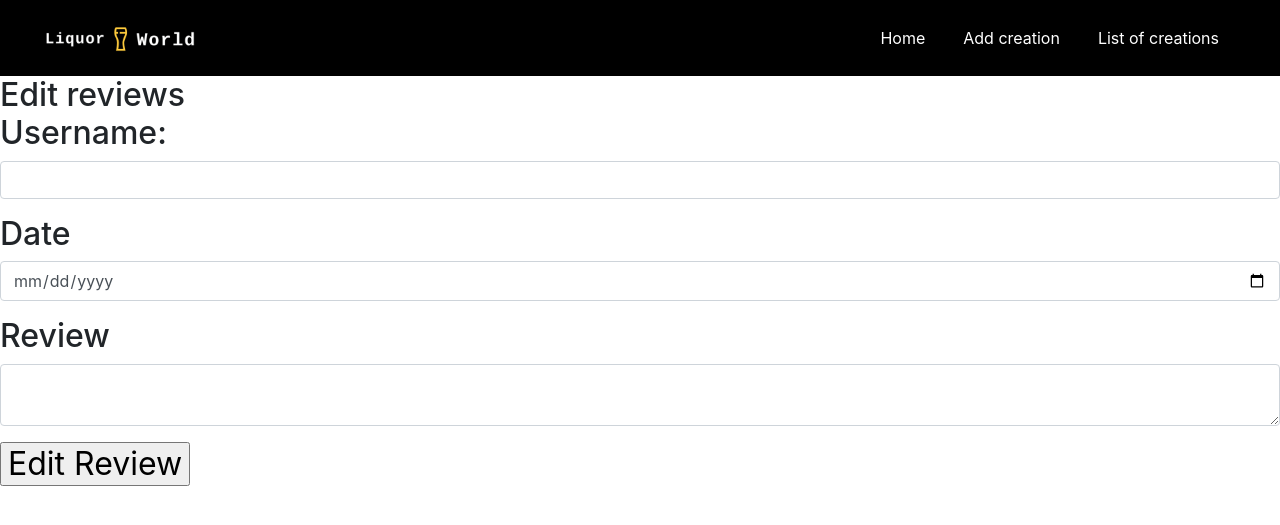
After one commit to blitzace90/project3, a Flask app: template templates/edit_reviews.template.html in a window 1280 px wide. The commit adds this page. Shown: the top 525 px of the page. Run offline with Flask 2, Linux system fonts and the light colour scheme; the template is opened without the code that fills it, so the values that code supplies are empty; some libraries are stand-ins or nearby versions.

Commit message:
added array in crud

```diff
--- a/app.py
+++ b/app.py
@@ -167,6 +167,84 @@ def process_delete_liquor(id):
     })
     return redirect(url_for('show_liquor'))
 
+# Add review route
+
+
+@app.route('/liquor/list/<id>/review/')
+def create_reviews(id):
+    liquor = client[DB_NAME].liquor.find_one({
+        "_id": ObjectId(id)
+    })
+    return render_template('create_reviews.template.html', liquor=liquor)
+
+# Process review route
+
+
+@app.route('/liquor/list/<id>/review/', methods=["POST"])
+def process_create_reviews(id):
+    username = request.form.get('username')
+    date = request.form.get('review-date')
+    review = request.form.get('review')
+
+    # convert the string of the data into an actual date object
+    date = datetime.datetime.strptime(date, "%Y-%m-%d")
+
+    client[DB_NAME].liquor.update_one({
+        "_id": ObjectId(id),
+    }, {
+        "$push": {
+            'reviews': {
+                # ObjectId() is a function that returns a new ObjectId
+                "_id": ObjectId(),
+                "username": username,
+                "date": date,
+                "review": review
+            }
+        }
+    })
+
+    return redirect(url_for('liquor_details', id=id))
+
+# update review route
+
+
+@app.route('/review/<review_id>')
+def edit_reviews(review_id):
+    allReviews = client[DB_NAME].liquor.find_one({
+        'reviews._id': ObjectId(review_id)
+    }, {
+        'reviews': {
+            '$elemMatch': {
+                '_id': ObjectId(review_id)
+            }
+        }
+    })
+
+    reviews = allReviews['reviews'][0]
+
+    return render_template('edit_reviews.template.html', reviews=reviews)
+
+# process reviews update
+
+
+@app.route('/review/<review_id>', methods=["POST"])
+def process_edit_reviews(review_id):
+
+    date = request.form.get('review-date')
+    date = datetime.datetime.strptime(date, "%Y-%m-%d")
+
+    client[DB_NAME].liquor.update_one({
+        "reviews._id": ObjectId(review_id)
+    }, {
+        '$set': {
+            'reviews.$.username': request.form.get('username'),
+            'reviews.$.date': date,
+            'reviews.$.review': request.form.get('review')
+        }
+    })
+
+    return redirect(url_for('show_liquor'))
+
 
 # "magic code" -- boilerplate
 if __name__ == '__main__':
--- a/static/stylesheet.css
+++ b/static/stylesheet.css
@@ -94,3 +94,15 @@
     display: block;
     margin: 0 auto;
 }
+
+/* Update liquor page */
+.background3 {
+    background-image: url('/static/images/alcoholpic4.jpg');
+    background-position: center;
+    background-repeat: no-repeat;
+    background-size: cover;
+    width:100%;
+    height:100%;
+    text-align:center;
+    margin:0 auto;
+}
--- /dev/null
+++ b/templates/edit_reviews.template.html
@@ -0,0 +1,22 @@
+{% extends 'layout.template.html' %}
+
+{%block content %}
+<h2>Edit reviews
+
+<form method="POST">
+    <div class="form-group">
+        <label>Username: </label>
+        <input type="text" name="username" class="form-control" value="{{reviews.username}}"/>
+    </div>
+    <div class="form-group">
+        <label>Date</label>
+        <input type="date" name="review-date" class="form-control" value="{{reviews.date.strftime('%Y-%m-%d')}}"/>
+    </div>
+    <div class="form-group">
+        <label>Review</label>
+        <textarea name="review" class="form-control">{{reviews.review}}</textarea>
+    </div>
+    <input type="submit" value="Edit Review"/>
+</form>
+
+{%endblock%}
--- a/templates/update_liquor.template.html
+++ b/templates/update_liquor.template.html
@@ -1,7 +1,7 @@
 {%extends 'layout.template.html' %}
 
 {%block content%}
-<div class="background2 container-fluid">
+<div class="background3 container-fluid">
     <br>
     <div class="container addliquor">
         <h2>Edit liquor creation</h2>
```
Also changed, not shown: templates/create_reviews.template.html (added, +22 -0 lines), templates/liquor_details.template.html (+17 -1 lines), static/images/alcoholpic4.jpg (added).
